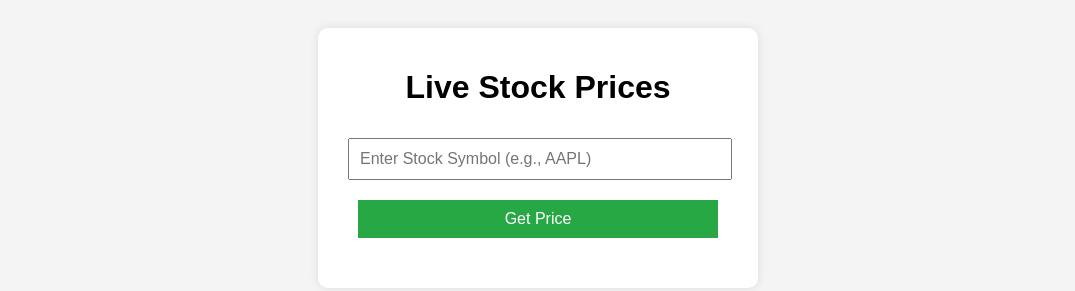
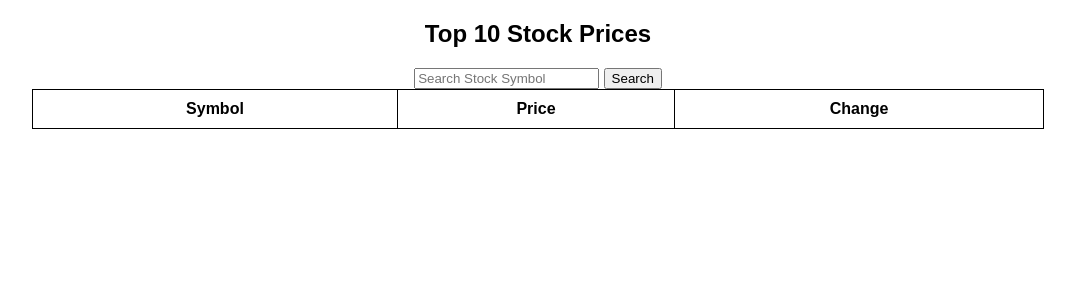
Before and after one commit to kokomleon240/live-stock-website, a plain HTML site: page index.html in a window 1280 px wide. Shown: the whole page, without its empty margins (102-1177 px from the left). Drawn offline with nearby package versions, Linux system fonts and the light colour scheme.

Commit message:
index.html

```diff
--- a/index.html
+++ b/index.html
@@ -3,16 +3,25 @@
 <head>
     <meta charset="UTF-8">
     <meta name="viewport" content="width=device-width, initial-scale=1.0">
-    <title>Live Stock Data</title>
-    <link rel="stylesheet" href="style.css">
+    <title>Live Stock Prices</title>
+    <script src="https://code.jquery.com/jquery-3.6.0.min.js"></script>
+    <style>
+        body { font-family: Arial, sans-serif; text-align: center; }
+        #stockTable { margin: auto; border-collapse: collapse; width: 80%; }
+        th, td { padding: 10px; border: 1px solid black; }
+    </style>
 </head>
 <body>
-    <div class="container">
-        <h1>Live Stock Prices</h1>
-        <input type="text" id="stockSymbol" placeholder="Enter Stock Symbol (e.g., AAPL)">
-        <button onclick="fetchStockData()">Get Price</button>
-        <div id="stockData"></div>
-    </div>
+    <h2>Top 10 Stock Prices</h2>
+    <input type="text" id="searchStock" placeholder="Search Stock Symbol">
+    <button onclick="searchStock()">Search</button>
+    <table id="stockTable">
+        <thead>
+            <tr><th>Symbol</th><th>Price</th><th>Change</th></tr>
+        </thead>
+        <tbody id="stockData"></tbody>
+    </table>
+
     <script src="script.js"></script>
 </body>
 </html>
```
